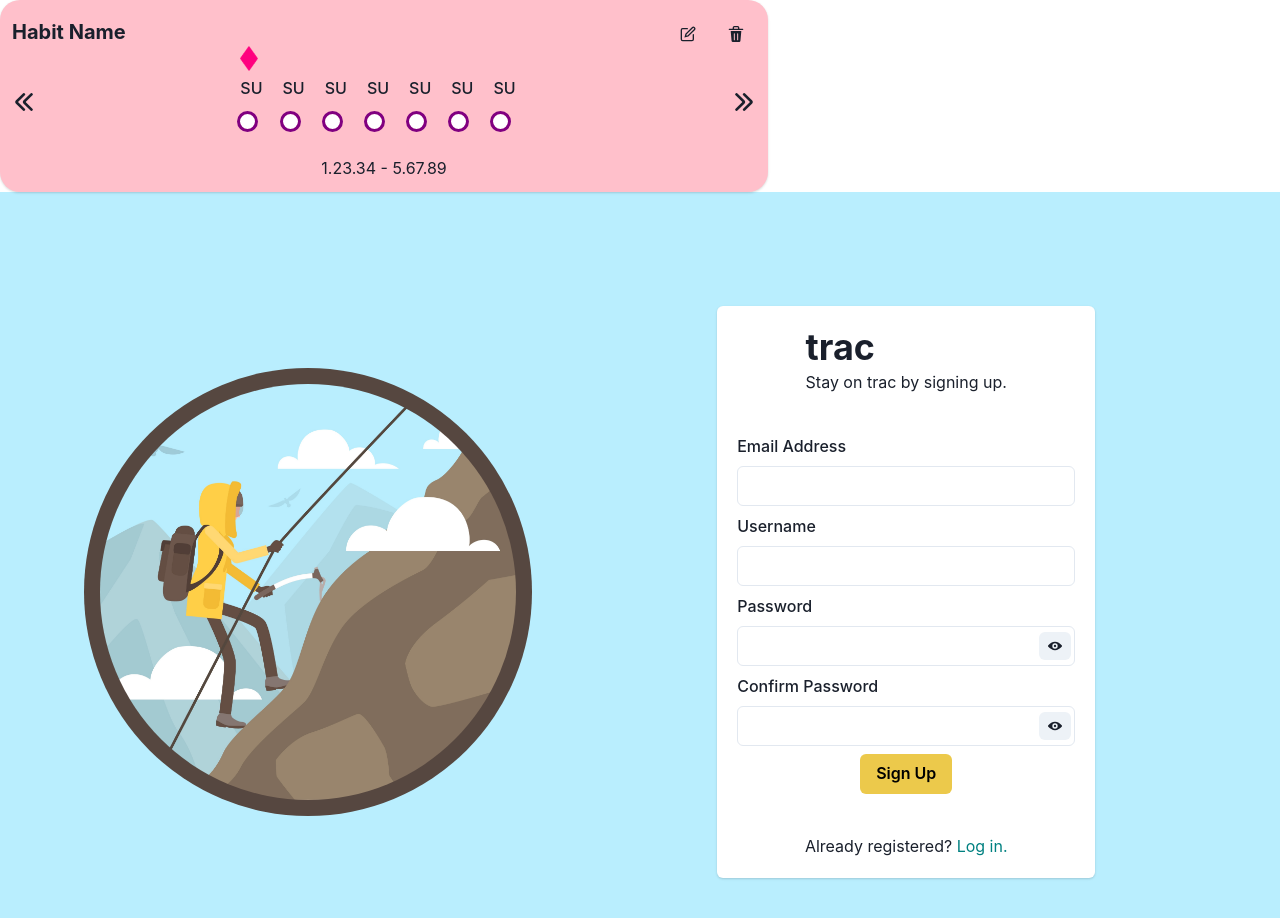
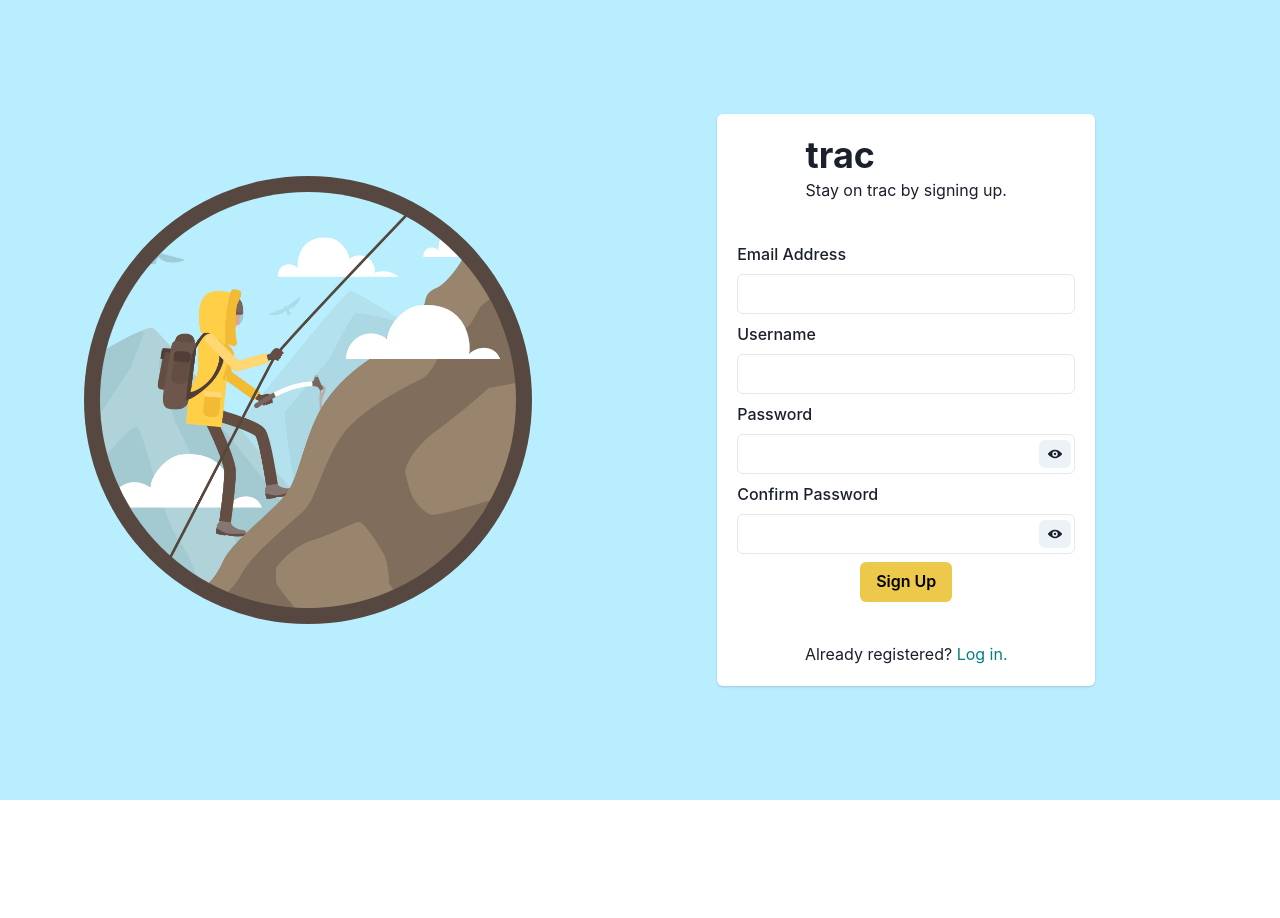
Before and after one commit to dyazdani/trac, a React (Vite) app: page / in a window 1280 px wide. Shown: the top 918 px of the page. After the commit the page ends 800 px from the top, so only its background shows below. Built offline with nearby package versions, Linux system fonts and the light colour scheme.

Commit message:
Move Habit component into DashBoard component

```diff
--- a/src/client/App.tsx
+++ b/src/client/App.tsx
@@ -12,7 +12,6 @@ const currentUser = useAppSelector((state) => state.auth.user);
   return (
     <>
       {currentUser && <AppHeader />}
-      <Habit />
       <Routes>
         <Route path="/" element={currentUser ? <Dashboard /> : <LandingPage />}/>
       </Routes>
--- a/src/client/components/Dashboard.tsx
+++ b/src/client/components/Dashboard.tsx
@@ -1,6 +1,7 @@
 import { Box, HStack } from "@chakra-ui/react";
 import RightDrawer from "./RightDrawer.js";
 import UpdateHabitButton from "./UpdateHabitButton.js";
+import Habit from "./Habit.js";
 import {
     useGetHabitsByUserQuery,
     useGetHabitByIdQuery
@@ -51,6 +52,8 @@ const Dashboard = () => {
           </div>
         ))}
             <RightDrawer />
+            <Habit />
+
             {/* <UpdateHabitButton/> */}
         </Box>
     )
```
